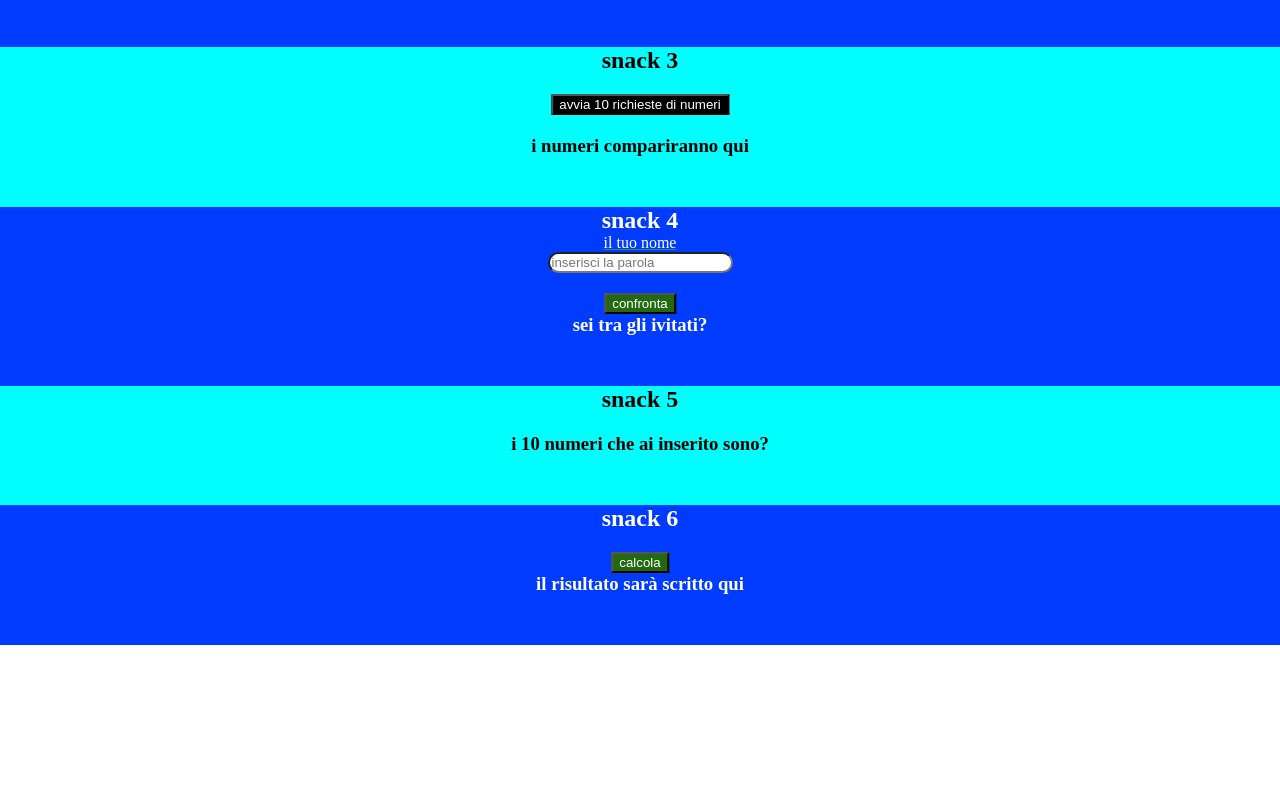
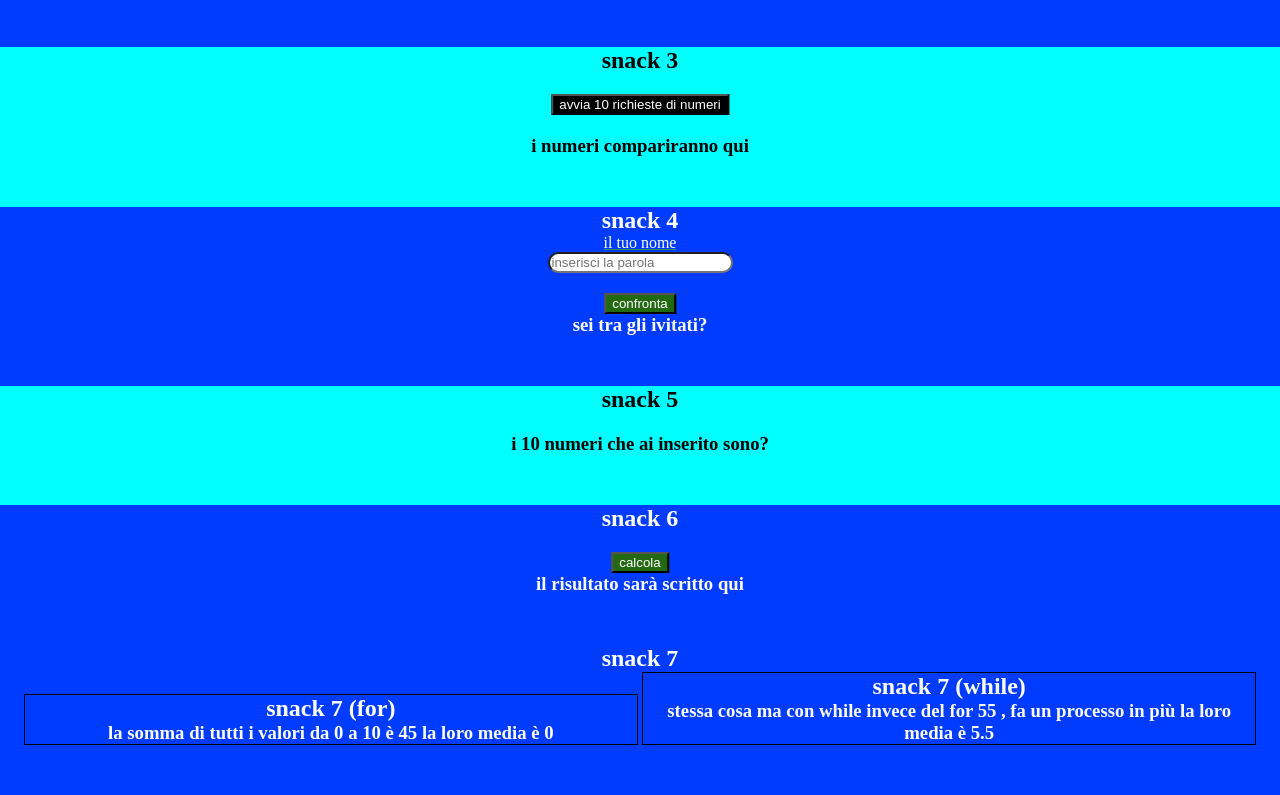
Before and after one commit to sidra1991/-js-jsnacks-blocco-1, a plain HTML site: page index.html in a window 1280 px wide. Shown: the part 348-1143 px from the top of the page. Before the commit the page ends 993 px from the top, so only its background shows below. Drawn offline with Linux system fonts and the light colour scheme.

Commit message:
poco a poco

```diff
--- a/index.html
+++ b/index.html
@@ -71,6 +71,18 @@
      <h3 id="snackSixTree" > il risultato sarà scritto qui </h3>
 </div>
 
+<div class="snack2" >
+    <h2>snack 7</h2>
+    <div class="divisor" >
+        <h2>snack 7 (for) </h2>
+        <h3 id="snackSevenTree" >aumenta il numero</h3>
+    </div>
+    <div class="divisor" >
+        <h2>snack 7 (while) </h2>
+        <h3 id="snackEigtTree" >aumenta il numero</h3>
+    </div>
+</div>
+
     <script src="script.js"></script>
 </body>
 </html>
--- a/script.js
+++ b/script.js
@@ -121,26 +121,29 @@ function snackFunction6() {
 // Snack 1.9 (quello visto a lezione)
 // Calcola la somma e la media dei primi 10 numeri.// let num = 0;
 
-// let media = 0;
-// for (let i = 0; i < 10; i++) {
-//     num += i;
-//      media= num & i;
-// }
-// console.log(num)
+let upNum = 0;
+let media1 = upNum / 10;
+for (let increase = 0; increase < 10; increase++) {
+    upNum = upNum + increase ;
+}
+document.getElementById(`snackSevenTree`).innerHTML = `la somma di tutti i valori da 0 a 10 è ${upNum} la loro media è ${media1} `;
+
+
 
 // versione con while
-// let num = 0;
-// let i = 0;
-// let media = 0;
 
-// while (i <= 10 ) {
-//     num = num + i;
-//     media = num % i;
+let numWhile = 0;
+let i = 0;
+let media = 0;
 
-//     i++
-// }
-// console.log(num)
-// console.log(media)
+while (i <= 10 ) {
+    numWhile = numWhile + i;
+    media = numWhile / i;
+
+    i++
+}
+
+document.getElementById(`snackEigtTree`).innerHTML= `stessa cosa ma con while invece del for ${numWhile} , fa un processo in più la loro media è ${media} `
 
 //------------------------------------------
 
@@ -194,19 +197,19 @@ function snackFunction6() {
 // Snack 2.3
 // Generatore di “nomi cognomi” casuali: prendendo una lista di nomi e una lista di cognomi, Gatsby vuole generare una falsa lista di 3 invitati.
 
-const cognomi = [" di pietro","canile","jumangi","tomson","anderson","morganti" ];
-const nomi = ["luca","lucia","nemo","matilda","romeo","daniele"];
+// const cognomi = [" di pietro","canile","jumangi","tomson","anderson","morganti" ];
+// const nomi = ["luca","lucia","nemo","matilda","romeo","daniele"];
 
-const nomiFalsi = [];
+// const nomiFalsi = [];
 
-let media = cognomi.length + nomi.length %2;
+// let media = cognomi.length + nomi.length %2;
 
 
-for (let falsi = 0; falsi < 3; falsi++) {
-    let random = Math.floor(Math.random()* media )
+// for (let falsi = 0; falsi < 3; falsi++) {
+//     let random = Math.floor(Math.random()* media )
 
-    nomiFalsi.push(`${cognomi[random]} ${nomi[random]}`)
+//     nomiFalsi.push(`${cognomi[random]} ${nomi[random]}`)
 
-}
+// }
 
-alert(nomiFalsi)
+// alert(nomiFalsi)
--- a/stile/style.css
+++ b/stile/style.css
@@ -78,3 +78,11 @@ h1{
 .margin-top {
     margin-top: 20px;
 }
+
+.divisor {
+    border: 1px solid black;
+    width: 48%;
+    height: 100%;
+    display: inline-block;
+
+}
```
